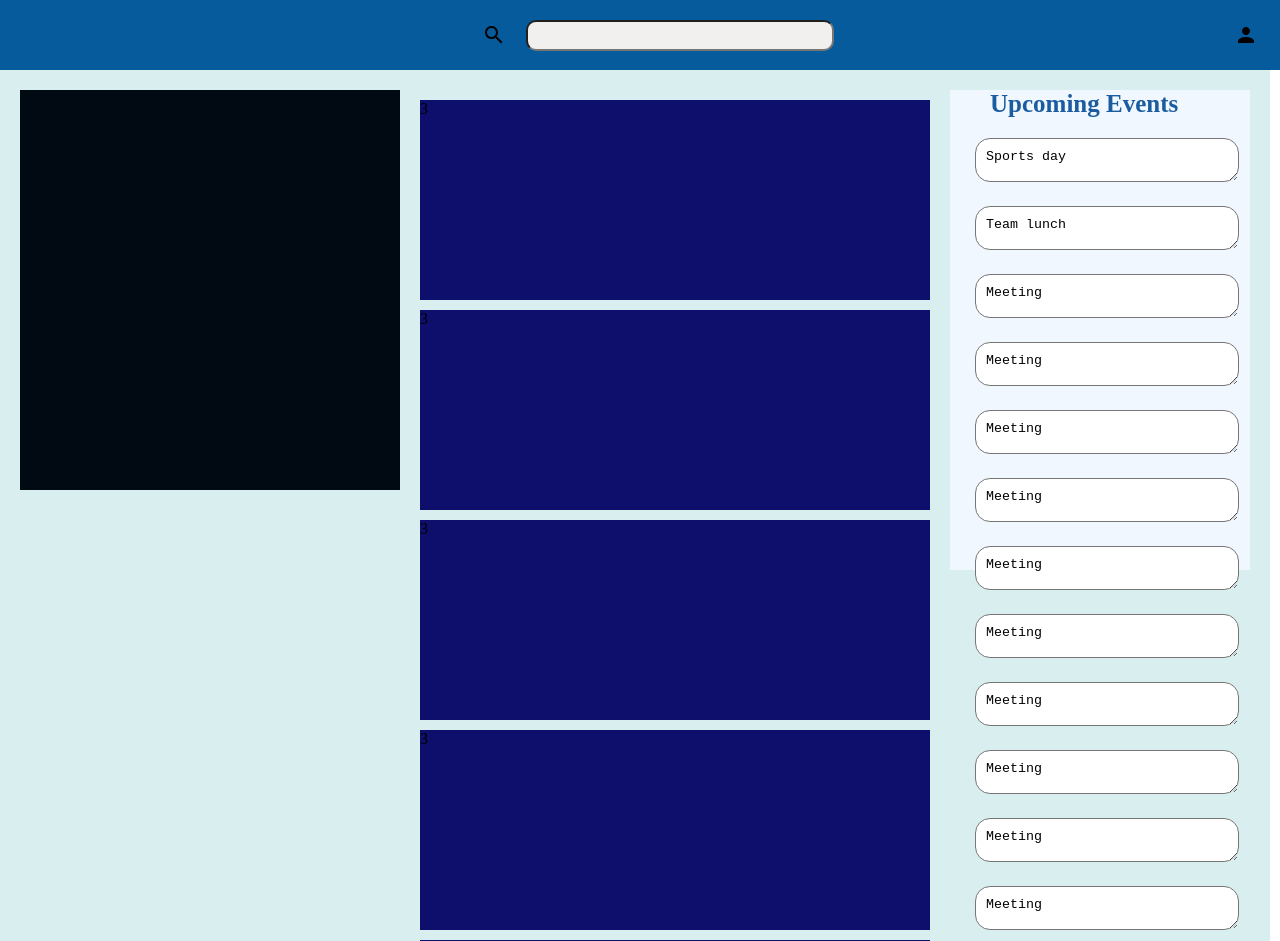
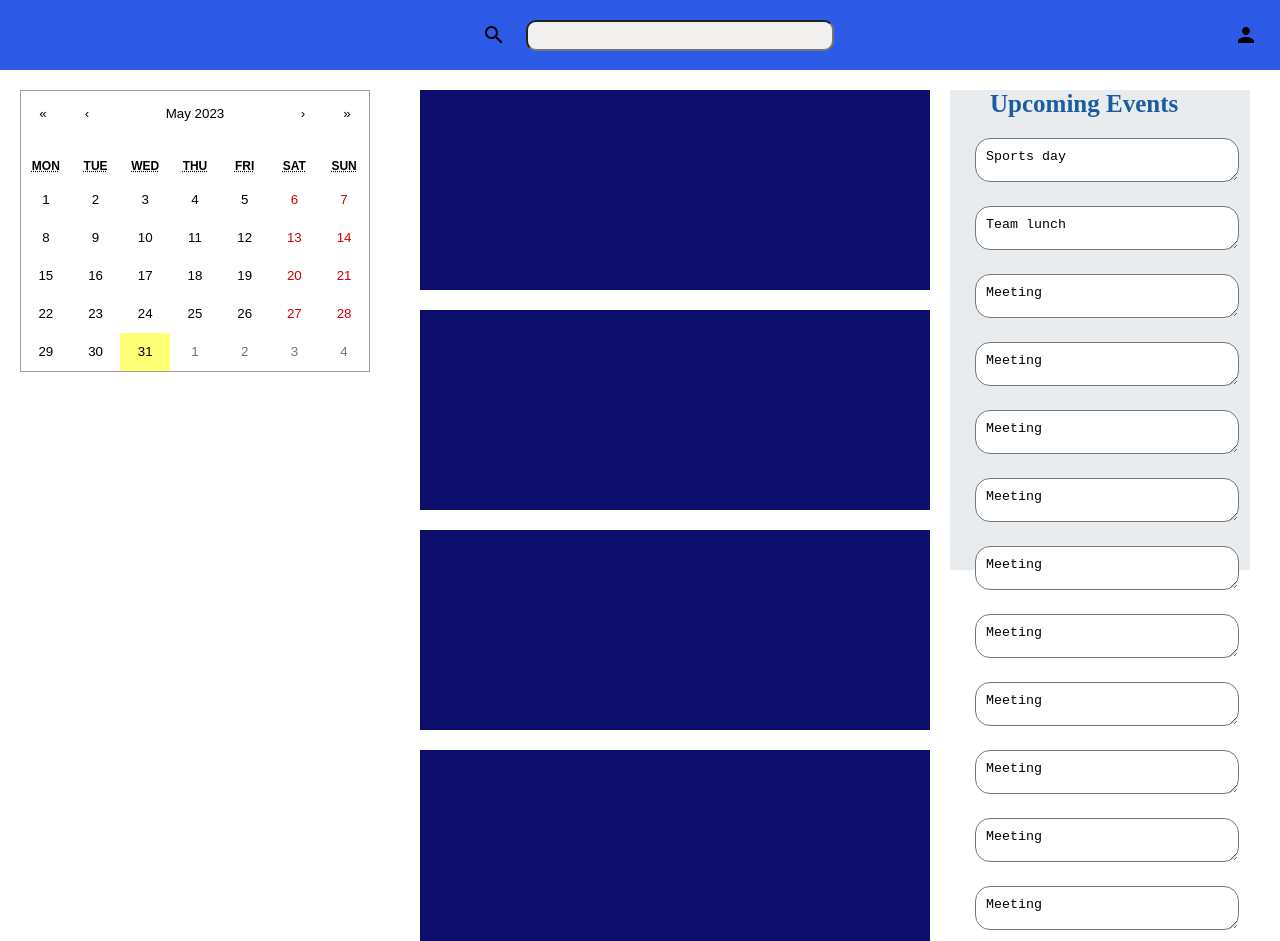
Before and after one commit to milan0101/event_planner_UI, a React (Create React App) app: page /home in a window 1280 px wide. Shown: the top 941 px of the page. Built offline with nearby package versions, Linux system fonts and the light colour scheme; the HTML template or start-up script is replaced by a standard one.

Commit message:
calendar added

```diff
--- a/src/components/Feed/Feed.js
+++ b/src/components/Feed/Feed.js
@@ -5,25 +5,25 @@ function Feeds() {
   return (
     <div className='fb'>
        <div className='fcontent'>
-        <p>3</p>
+
        </div>
        <div className='fcontent'>
-        <p>3</p>
+
        </div>
        <div className='fcontent'>
-        <p>3</p>
+
        </div>
        <div className='fcontent'>
-        <p>3</p>
+
        </div>
        <div className='fcontent'>
-        <p>3</p>
+
        </div>
        <div className='fcontent'>
-        <p>3</p>
+
        </div>
        <div className='fcontent'>
-        <p>3</p>
+
        </div>
 
 
--- a/src/components/Feed/Feed.scss
+++ b/src/components/Feed/Feed.scss
@@ -8,9 +8,12 @@
 .fcontent{
     background-color: rgb(14, 15, 109);
     height: 200px;
-    margin-top: 10px;
+    // margin-top: 10px;
+    margin-bottom: 20px;
+    gap: 10px;
 }
 
 .fb{
     flex-grow: 1;
+
 }
--- a/src/components/Navbar.scss
+++ b/src/components/Navbar.scss
@@ -1,5 +1,5 @@
 .nav{
-    background-color: #065b9c;
+    background-color:#2e5ae8;
     height: 70px;
     align-items: center;
     justify-content: center;
--- a/src/components/Upcoming/Upcoming.scss
+++ b/src/components/Upcoming/Upcoming.scss
@@ -1,7 +1,7 @@
 .ubody{
     height: 480px;
     width: 300px;
-    background-color: #f1f7ff;
+    background-color: #e9ecef;
 }
 
 .uhead{
--- a/src/components/calender/Calender.js
+++ b/src/components/calender/Calender.js
@@ -13,7 +13,7 @@ function Calender() {
   }
   return (
     <div className='cbody'>
-
+      <Calendar></Calendar>
 
     </div>
   )
--- a/src/components/calender/Calender.scss
+++ b/src/components/calender/Calender.scss
@@ -1,5 +1,5 @@
 .cbody{
-    background-color: #010913;
+    background-color:  #ffffff;
     height: 400px;
     width: 380px;
 }
--- a/src/components/content/Content.js
+++ b/src/components/content/Content.js
@@ -11,7 +11,6 @@ function Content() {
         console.log(e)
         const calendar = document.getElementById('calen');
         const upcoming = document.getElementById('upcome');
-
         const scrollPosition = window.scrollY || window.pageYOffset;
 
         if (scrollPosition > 0) {
--- a/src/components/content/content.scss
+++ b/src/components/content/content.scss
@@ -3,7 +3,8 @@
 }
 
 .main{
-    background-color: rgb(217, 238, 238);
+    // background-color: rgb(217, 238, 238);
+    background-color: #ffffff;
     display: flex;
     top: 0;
     left: 0;
@@ -14,7 +15,6 @@
     width: calc(100vw - 50px);
     justify-content: space-between;
     gap: 20px;
-    // overflow-y: scroll;
 }
 
   // #calen,
@@ -27,12 +27,12 @@
   }
   #calen {
     &.hide {
-    transition: transform 0.8s ease;
+    transition: transform 1.5s ease;
     transform: translateX(-100%);
     }
   }
 
   #upcome.hide {
-    transition: transform 0.1s ease;
+    transition: transform 1.5s ease;
     transform: translateX(100%);
   }
```
